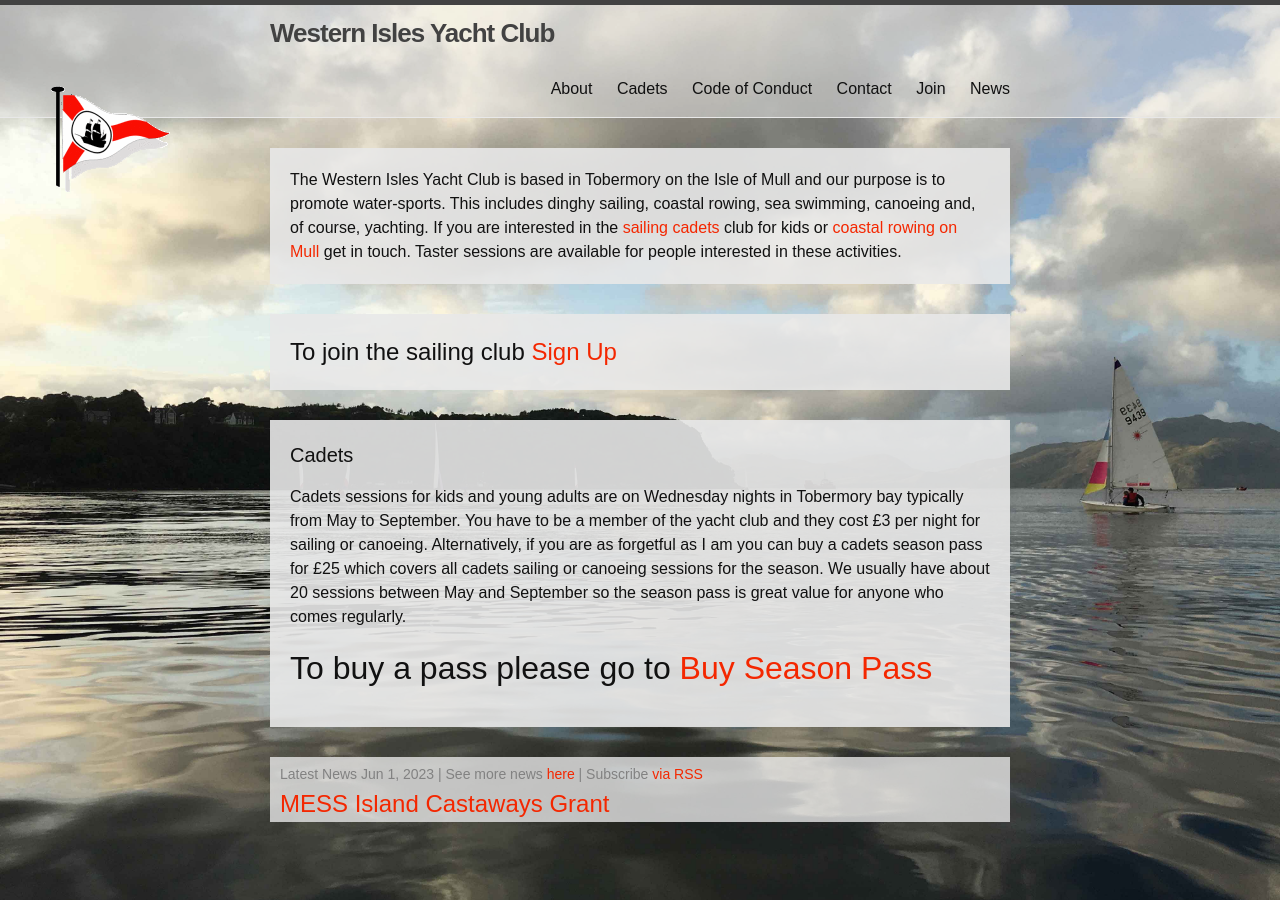
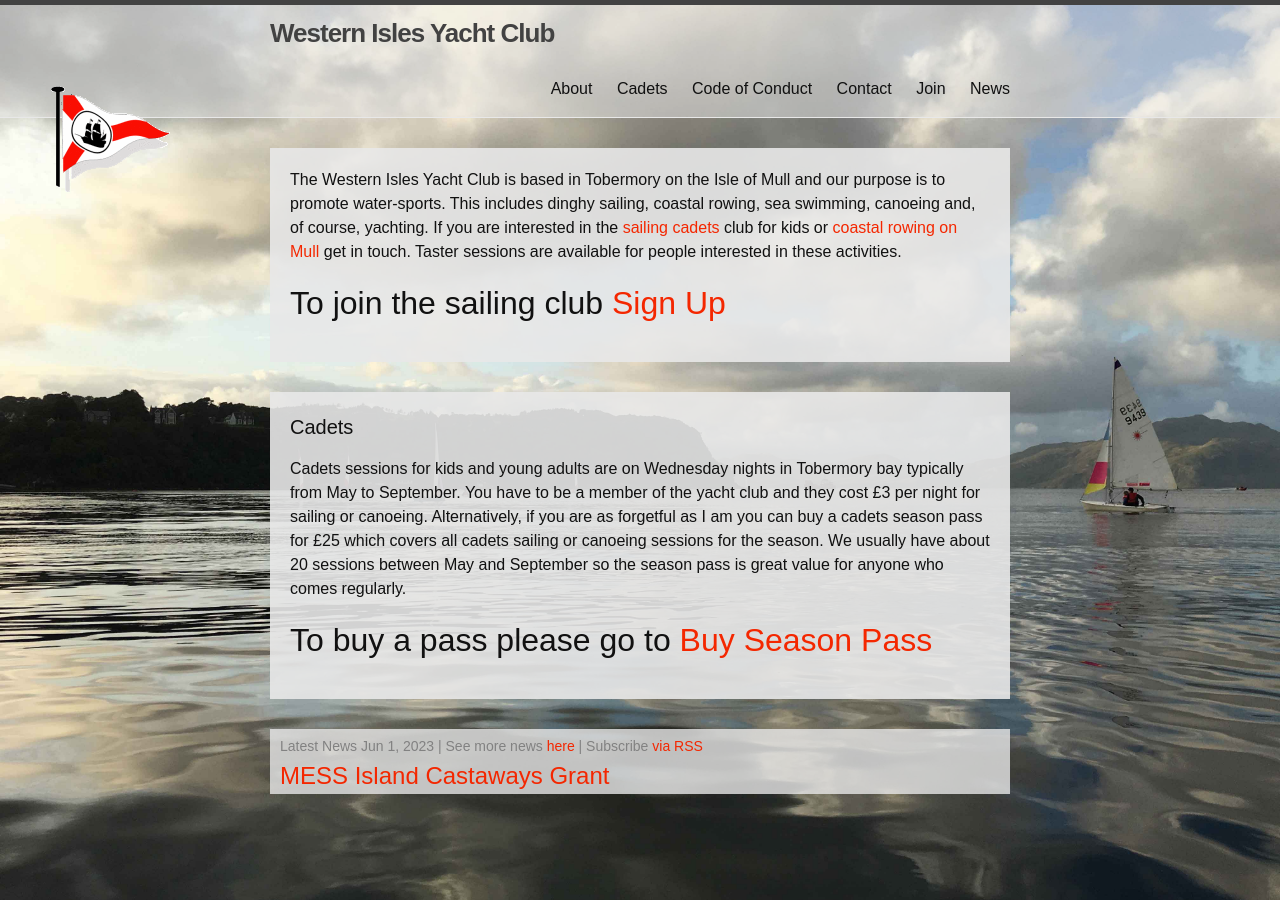
Before and after one commit to wiyc/wiyc.github.io, a Jekyll site: the page built from index.html, in a window 1280 px wide. Built offline with Jekyll 4.4.1, drawn with Linux system fonts in a browser that asks for light colours.

Commit message:
Update index.html

```diff
--- a/index.html
+++ b/index.html
@@ -3,11 +3,11 @@ layout: default
 ---
 
 <div class="home">
+ <div class="post-content">
+  <p>The Western Isles Yacht Club is based in Tobermory on the Isle of Mull and our purpose is to promote water-sports. This includes dinghy sailing, coastal rowing, sea swimming, canoeing and, of course, yachting. If you are interested in the <a href="/sailing-cadets/">sailing cadets</a> club for kids or <a href="http://isleofmullcoastalrowing.org">coastal rowing on Mull</a> get in touch. Taster sessions are available for people interested in these activities.</p>
 
-  <p class="post-content">The Western Isles Yacht Club is based in Tobermory on the Isle of Mull and our purpose is to promote water-sports. This includes dinghy sailing, coastal rowing, sea swimming, canoeing and, of course, yachting. If you are interested in the <a href="/sailing-cadets/">sailing cadets</a> club for kids or <a href="http://isleofmullcoastalrowing.org">coastal rowing on Mull</a> get in touch. Taster sessions are available for people interested in these activities.</p>
-
-  <h2 class="post-content">To join the sailing club <a href="http://webcollect.org.uk/wiyc">Sign Up</a></h2>
-
+  <h2>To join the sailing club <a href="http://webcollect.org.uk/wiyc">Sign Up</a></h2>
+  </div>
 <!--   <h1 class="post-content">Cadets</h1> -->
   <div class="post-content">
     <h4>Cadets</h4>
```
